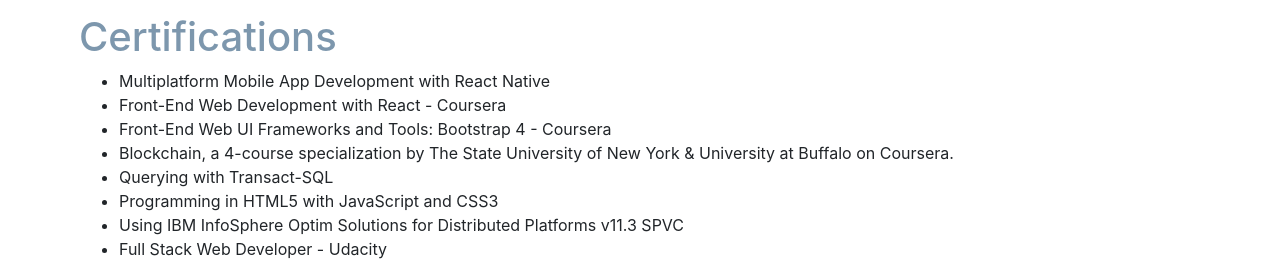
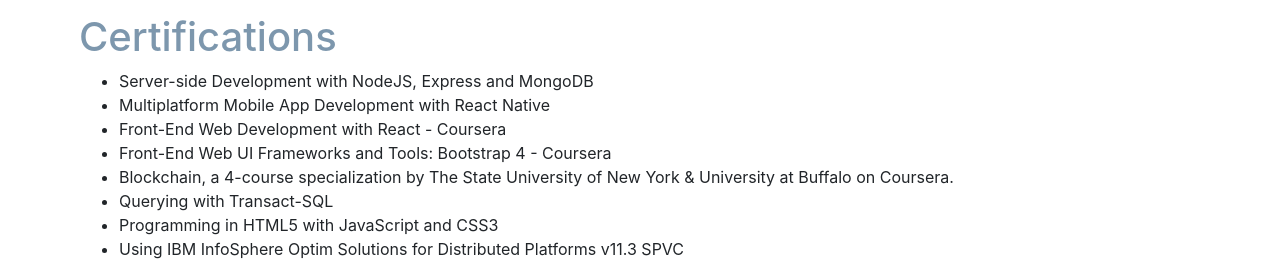
Before and after one commit to vasasharath/Portfolio, a plain HTML site: page index.html in a window 1280 px wide. Shown: the part 1452-1717 px from the top of the page. Drawn offline with nearby package versions, Linux system fonts and the light colour scheme.

Commit message:
Feat: Added NodeJS certification to the portfolio

```diff
--- a/index.html
+++ b/index.html
@@ -162,6 +162,7 @@
          <a name="certifications"><h1 class = "sub-title"> Certifications</h1></a>
          <section class = "sections">
             <ul>
+               <li>Server-side Development with NodeJS, Express and MongoDB </li>
                <li>Multiplatform Mobile App Development with React Native </li>
                <li>Front-End Web Development with React - Coursera  </li>
                <li>Front-End Web UI Frameworks and Tools: Bootstrap 4 - Coursera </li>
```
